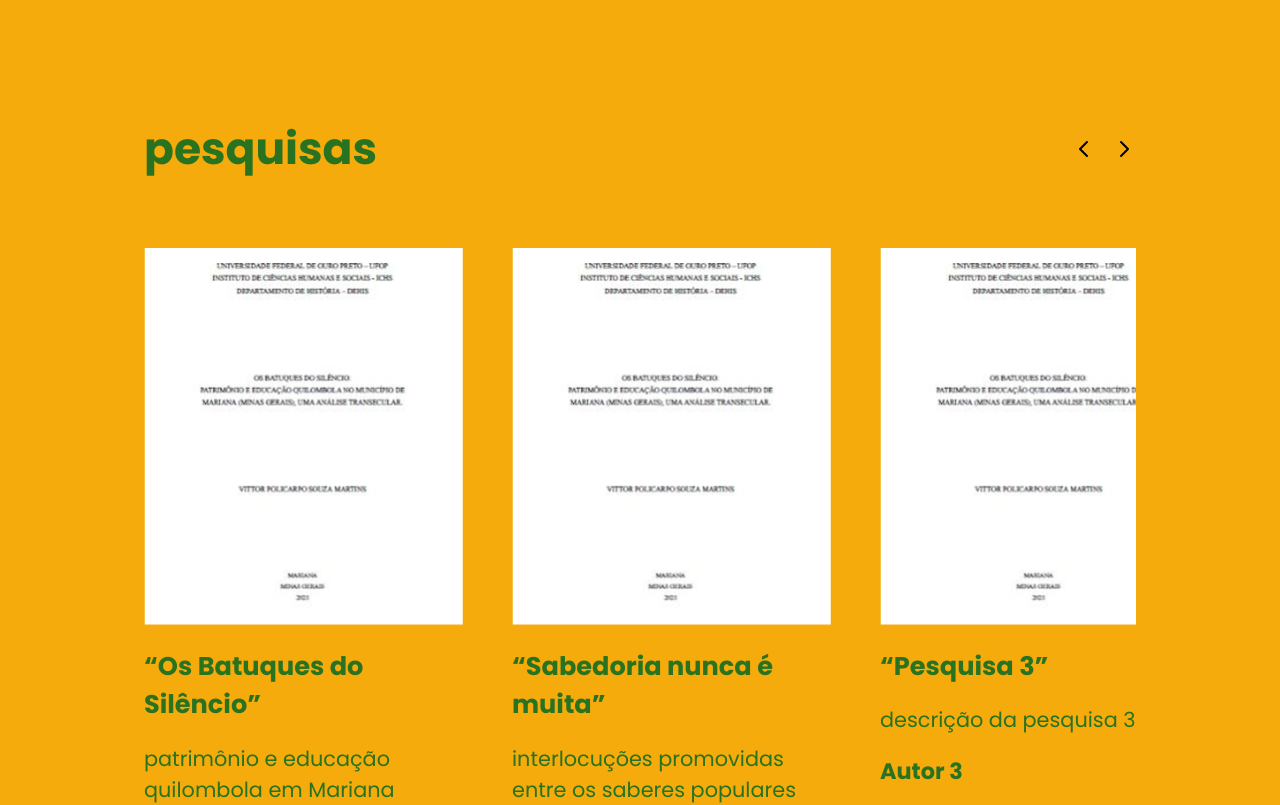
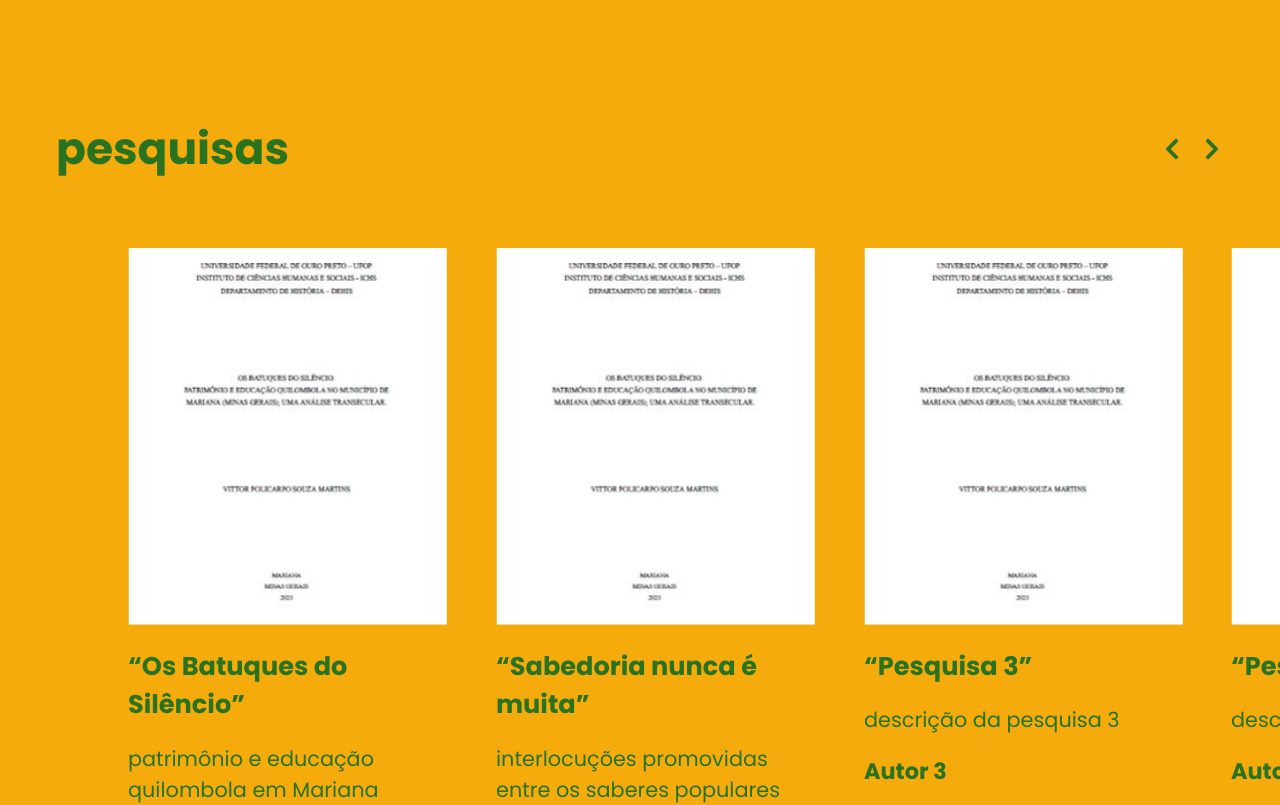
Before and after one commit to eng-artemisdts/quilombo-next-raw, a Next.js app: page /en in a window 1280 px wide. Shown: the part 1220-2025 px from the top of the page. Built offline with nearby package versions, Linux system fonts and the light colour scheme.

Commit message:
feat: implement carrousel

```diff
--- a/src/app/pages/Research/index.tsx
+++ b/src/app/pages/Research/index.tsx
@@ -1,9 +1,22 @@
 "use client";
 import ResearchItem from "./components/ResearchItem";
-import { useState } from "react";
+import { useState, useEffect } from "react";
+import { FaChevronLeft, FaChevronRight } from "react-icons/fa";
 
 const Research = () => {
   const [currentSlide, setCurrentSlide] = useState(0);
+  const [isMobile, setIsMobile] = useState(window.innerWidth <= 768);
+
+  useEffect(() => {
+    const handleResize = () => {
+      setIsMobile(window.innerWidth <= 768);
+    };
+
+    window.addEventListener("resize", handleResize);
+    return () => {
+      window.removeEventListener("resize", handleResize);
+    };
+  }, []);
 
   const researchItems = [
     {
@@ -58,7 +71,7 @@ const Research = () => {
     },
   ];
 
-  const itemsPerSlide = 4;
+  const itemsPerSlide = isMobile ? 1 : 4;
   const totalSlides = Math.ceil(researchItems.length / itemsPerSlide);
 
   const handlePrevSlide = () => {
@@ -74,48 +87,28 @@ const Research = () => {
       className="min-h-screen flex-col min-w-full bg-[#F4AB0B]"
       id="research"
     >
-      <div className="flex flex-col px-[9rem] gap-y-20">
-        <div className="flex w-full justify-between items-center">
+      <div className="flex flex-col justify-center items-center gap-[5rem]">
+        {/* Header */}
+        <div className="flex w-full items-center justify-between px-14">
           <h1 className="font-bold text-[2.75rem] leading-[38px] text-green-500">
             pesquisas
           </h1>
-          <div className="flex items-center gap-4">
+          <div className="items-center gap-4 flex">
             <button onClick={handlePrevSlide} aria-label="Slide anterior">
-              <svg
-                xmlns="http://www.w3.org/2000/svg"
-                fill="none"
-                viewBox="0 0 24 24"
-                stroke="currentColor"
-                className="w-6 h-6"
-              >
-                <path
-                  strokeLinecap="round"
-                  strokeLinejoin="round"
-                  strokeWidth={2}
-                  d="M15 19l-7-7 7-7"
-                />
-              </svg>
+              <i>
+                <FaChevronLeft className="text-green-500 w-6 h-6 md:w-6 md:h-6" />
+              </i>
             </button>
             <button onClick={handleNextSlide} aria-label="Próximo slide">
-              <svg
-                xmlns="http://www.w3.org/2000/svg"
-                fill="none"
-                viewBox="0 0 24 24"
-                stroke="currentColor"
-                className="w-6 h-6"
-              >
-                <path
-                  strokeLinecap="round"
-                  strokeLinejoin="round"
-                  strokeWidth={2}
-                  d="M9 5l7 7-7 7"
-                />
-              </svg>
+              <i>
+                <FaChevronRight className="text-green-500 w-6 h-6 md:w-6 md:h-6" />
+              </i>
             </button>
           </div>
         </div>
 
-        <div className="overflow-hidden w-full">
+        {/* Carousel */}
+        <div className="overflow-hidden w-full p-x-4">
           <div
             className="flex transition-transform duration-300 ease-in-out"
             style={{
@@ -124,7 +117,10 @@ const Research = () => {
             }}
           >
             {Array.from({ length: totalSlides }).map((_, slideIndex) => (
-              <div key={slideIndex} className="flex w-full shrink-0 gap-x-12">
+              <div
+                key={slideIndex}
+                className="flex w-full shrink-0 gap-x-12 pl-[6rem] md:pl-[8rem]"
+              >
                 {researchItems
                   .slice(
                     slideIndex * itemsPerSlide,
```
